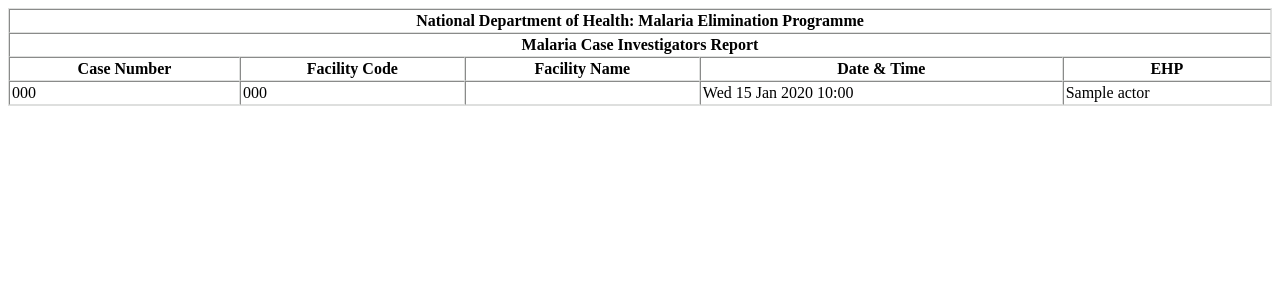
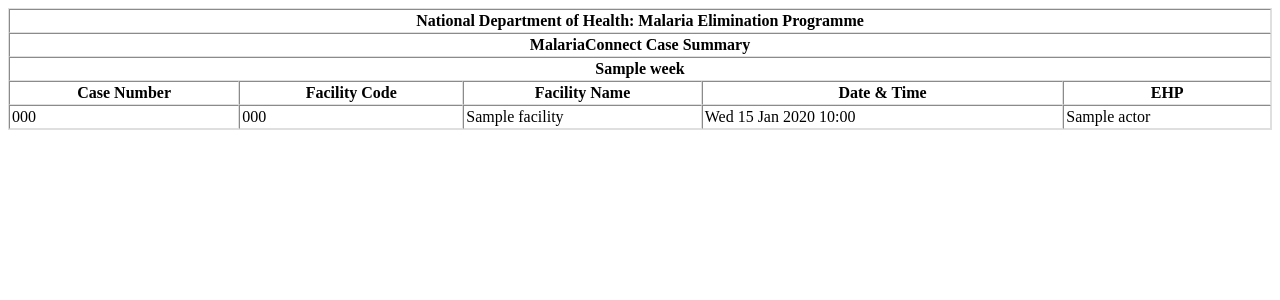
Before and after one commit to praekeltfoundation/malaria24-django, a Django app: template malaria24/ona/templates/ona/html_digest.html in a window 1280 px wide. Shown: the top 300 px of the page. Run offline with Django 3.2, Linux system fonts and the light colour scheme; tables that the repository leaves empty hold one stand-in row (values such as "Sample post"); the template is opened without the code that fills it: values that come from a table or form of the project are taken from there, most other values are stand-ins (such as "Sample title", 1, 10 or a date in 2020); parts of the project's set-up code (start-up, migrations or seed data) failed here and were passed over.

Commit message:
MAL-17 fixes

```diff
--- a/malaria24/ona/models.py
+++ b/malaria24/ona/models.py
@@ -32,8 +32,18 @@ class Digest(models.Model):
         return digest
 
     def send_digest_email(self):
+        start_date = self.reportedcase_set.all() \
+            .first().create_date_time.strftime(
+                "%d %B %Y"
+        )
+        end_date = self.reportedcase_set.all() \
+            .last().create_date_time.strftime(
+                "%d %B %Y"
+        )
+        week = "{0} to {1}".format(start_date, end_date)
         context = {
             'digest': self,
+            'week': week,
         }
         text_content = render_to_string('ona/text_digest.txt', context)
         html_content = render_to_string('ona/html_digest.html', context)
--- a/malaria24/ona/templates/ona/html_digest.html
+++ b/malaria24/ona/templates/ona/html_digest.html
@@ -18,7 +18,10 @@
       <td colspan="5" style="text-align: center;"><strong>National Department of Health: Malaria Elimination Programme</strong></td>
     </tr>
     <tr>
-      <td colspan="5" style="text-align: center;"><strong>Malaria Case Investigators Report</strong></td>
+      <td colspan="5" style="text-align: center;"><strong>MalariaConnect Case Summary</strong></td>
+    </tr>
+    <tr>
+      <td colspan="5" style="text-align: center;"><strong>{{week}}</strong></td>
     </tr>
     <tr>
       <th>Case Number</th>
@@ -31,7 +34,7 @@
         <tr>
           <td>{{case.case_number}}</td>
           <td>{{case.facility_code}}</td>
-          <td>{{case.facility_name}}</td>
+          <td>{{case.facility_names}}</td>
           <td>{{ case.create_date_time|date:"D d M Y" }} {{ case.create_date_time|time:"H:i" }}</td>
           <td>{% for ehp in case.ehps.all %}{{ehp.name}}{% if not forloop.last %}, {% endif %}{% endfor %}</td>
         </tr>
```
